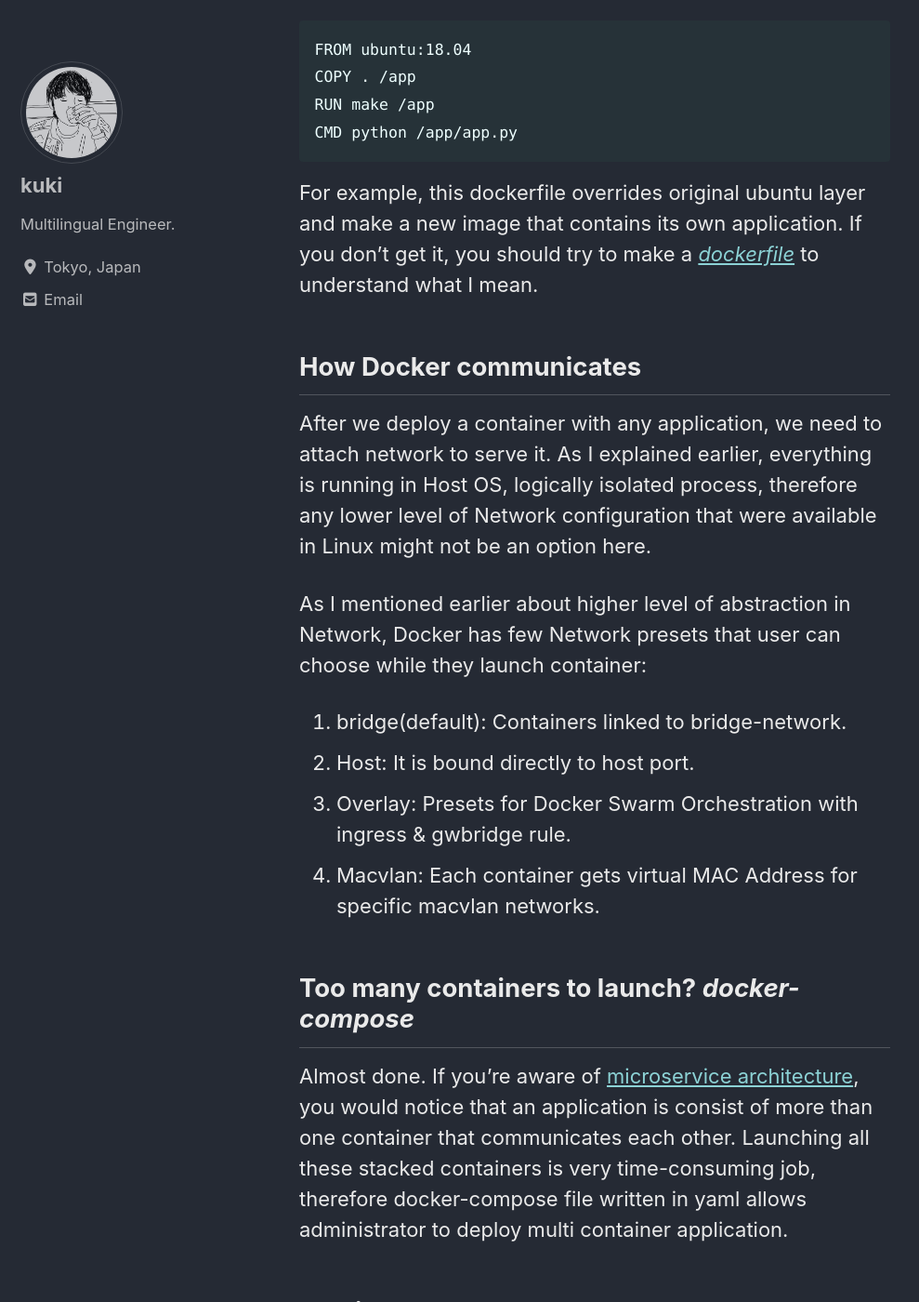
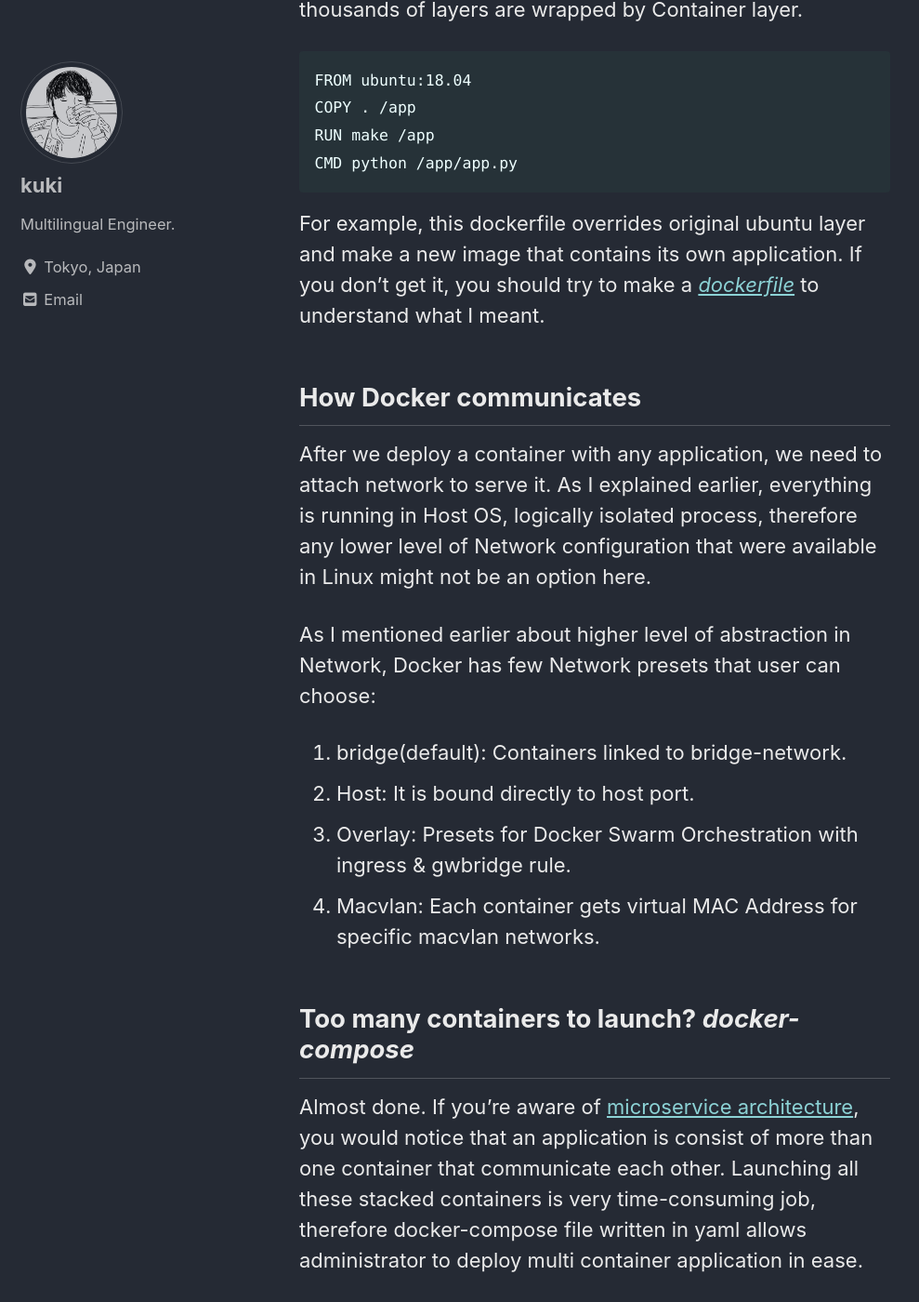
Before and after one commit to bkko79/bkko79.github.io, a Jekyll site: the page built from _posts/2020-05-07-whats-docker.md, in a window 1280 px wide and 1400 px high, scrolled down 3718 px. Shown: the whole window at 93% size, without its empty margins (0-989 px from the left). Built offline with Jekyll 4.4.1, drawn with Linux system fonts in a browser that asks for light colours; cached includes are drawn as plain includes; nearby versions of some CDN libraries; comment, search, counter and statistics services are not loaded; some of the changed text lies outside the part shown.

Commit message:
typo fixed

````diff
--- a/_posts/2020-05-07-whats-docker.md
+++ b/_posts/2020-05-07-whats-docker.md
@@ -54,7 +54,7 @@ It is not only Docker's case but inherent limit for thinner layer of isolation.
 
 Think about Version Control system. Everything is _layered_. Then, what is layer in Docker Container? It is a _container layer wrapping image layers_ that allows you to launch it as one process in OS.
 
-Each image become a layer which contains _diff_ results that built over original image. That customized image with thousands of layers are wrapped by Container layer.
+Each image becomes a layer in which contains _diff_ results than built over original image. That customized image with thousands of layers are wrapped by Container layer.
 
 ```shell
 FROM ubuntu:18.04
@@ -63,13 +63,13 @@ RUN make /app
 CMD python /app/app.py
 ```
 
-For example, this dockerfile overrides original ubuntu layer and make a new image that contains its own application. If you don't get it, you should try to make a [_dockerfile_][dockerfile] to understand what I mean.
+For example, this dockerfile overrides original ubuntu layer and make a new image that contains its own application. If you don't get it, you should try to make a [_dockerfile_][dockerfile] to understand what I meant.
 
 ## How Docker communicates
 
 After we deploy a container with any application, we need to attach network to serve it. As I explained earlier, everything is running in Host OS, logically isolated process, therefore any lower level of Network configuration that were available in Linux might not be an option here.
 
-As I mentioned earlier about higher level of abstraction in Network, Docker has few Network presets that user can choose while they launch container:
+As I mentioned earlier about higher level of abstraction in Network, Docker has few Network presets that user can choose:
 
 1. bridge(default): Containers linked to bridge-network.
 2. Host: It is bound directly to host port.
@@ -78,7 +78,7 @@ As I mentioned earlier about higher level of abstraction in Network, Docker has
 
 ## Too many containers to launch? _docker-compose_
 
-Almost done. If you're aware of [microservice architecture][microservice], you would notice that an application is consist of more than one container that communicates each other. Launching all these stacked containers is very time-consuming job, therefore docker-compose file written in yaml allows administrator to deploy multi container application.
+Almost done. If you're aware of [microservice architecture][microservice], you would notice that an application is consist of more than one container that communicate each other. Launching all these stacked containers is very time-consuming job, therefore docker-compose file written in yaml allows administrator to deploy multi container application in ease.
 
 ## Closing
 
````
Also changed, not shown: other parts of _posts/2020-05-07-whats-docker.md (+1 -1 lines).
